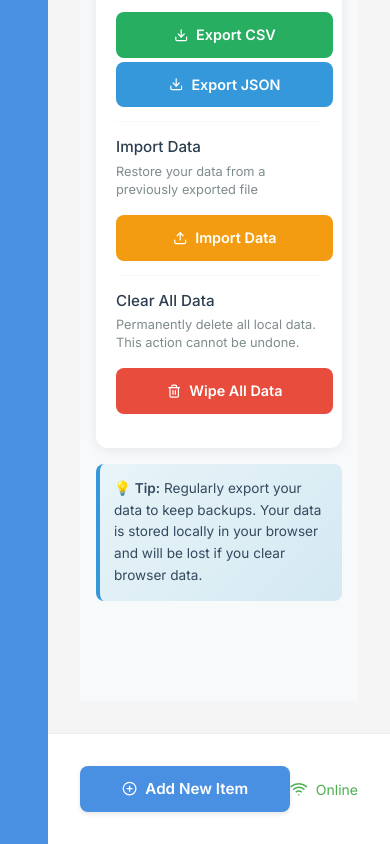
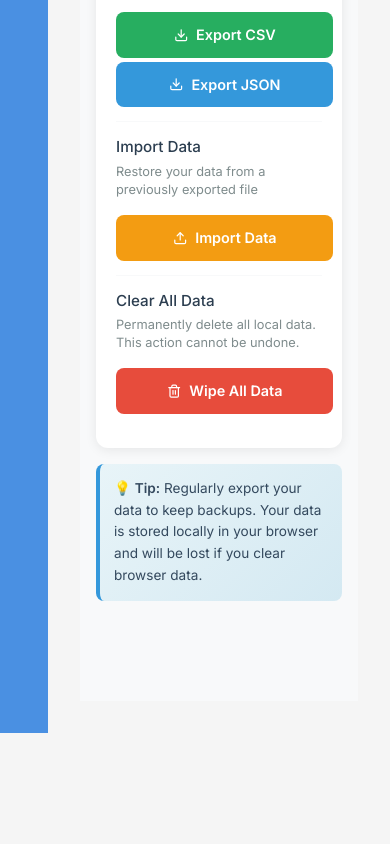
Before and after one commit to Ravsalt/BentaKo, a React (Vite) app: page /settings in a window 390 px wide. Shown: the part 390-1234 px from the top of the page. After the commit the page ends 1123 px from the top, so only its background shows below. Built offline with nearby package versions, Linux system fonts and the light colour scheme.

Commit message:
feat(layout): make BottomBar responsive and remove add item button

```diff
--- a/src/components/layout/BottomBar.tsx
+++ b/src/components/layout/BottomBar.tsx
@@ -1,14 +1,23 @@
-import { FiPlusCircle, FiWifi, FiWifiOff } from 'react-icons/fi';
-import styled, { css } from 'styled-components';
+import { FiWifi, FiWifiOff } from 'react-icons/fi';
+import styled from 'styled-components';
 
 export const BottomBarContainer = styled.footer`
-  grid-column: 2;
   display: flex;
   justify-content: space-between;
   align-items: center;
   padding: 0 2rem;
   background: ${({ theme }) => theme.colors.white};
   border-top: 1px solid #eee;
+
+  /* Desktop */
+  @media (min-width: 768px) {
+    grid-column: 2;
+  }
+
+  /* Mobile: hide desktop bottom bar */
+  @media (max-width: 767px) {
+    display: none;
+  }
 `;
 
 export const AddItemButton = styled.button`
@@ -98,24 +107,16 @@ export const SyncStatus = styled.div<{ $isOnline: boolean }>`
 `;
 
 interface BottomBarProps {
-  onAddItem: () => void;
   isOnline: boolean;
-  addButtonText?: string;
   className?: string;
 }
 
 export const BottomBar: React.FC<BottomBarProps> = ({
-  onAddItem,
   isOnline,
-  addButtonText = 'Add New Item',
   className = ''
 }) => {
   return (
     <BottomBarContainer className={className}>
-      <AddItemButton onClick={onAddItem}>
-        <FiPlusCircle />
-        <span>{addButtonText}</span>
-      </AddItemButton>
 
       <SyncStatus $isOnline={isOnline}>
         {isOnline ? <FiWifi /> : <FiWifiOff />}
```
